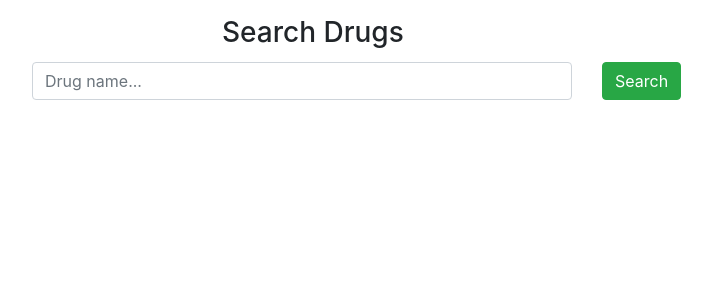
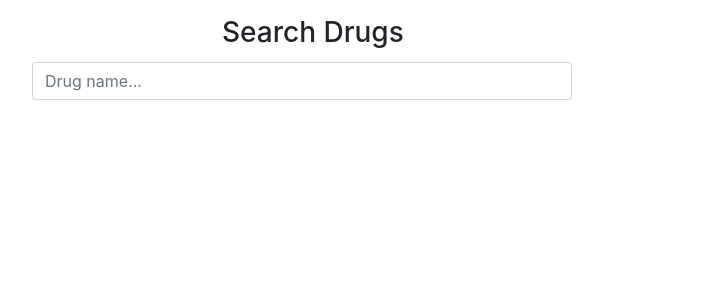
Before and after one commit to djackreuter/ng-drug-library, an Angular app: page /drugs in a window 1280 px wide. Shown: the top 300 px of the page, without its empty margins (243-955 px from the left). Built offline with nearby package versions, Linux system fonts and the light colour scheme.

Commit message:
added event listener to search form

```diff
--- a/src/app/components/drugs/drugs.component.html
+++ b/src/app/components/drugs/drugs.component.html
@@ -9,10 +9,11 @@
     <form (ngSubmit)="onSearch()">
       <div class="form-group row justify-content-center">
         <div class="col-lg-6">
-          <input class="form-control" [(ngModel)]="searchQuery" name="searchQuery" type="text" placeholder="Drug name...">
+          <input class="form-control"
+          (input)="dynamicSearchValue.next($event.target.value)" type="text" placeholder="Drug name...">
         </div>
         <div class="col-lg-2">
-            <button type="submit" class="btn btn-success">Search</button>
+            <!-- <button type="submit" class="btn btn-success">Search</button> -->
         </div>
       </div>
     </form>
```
